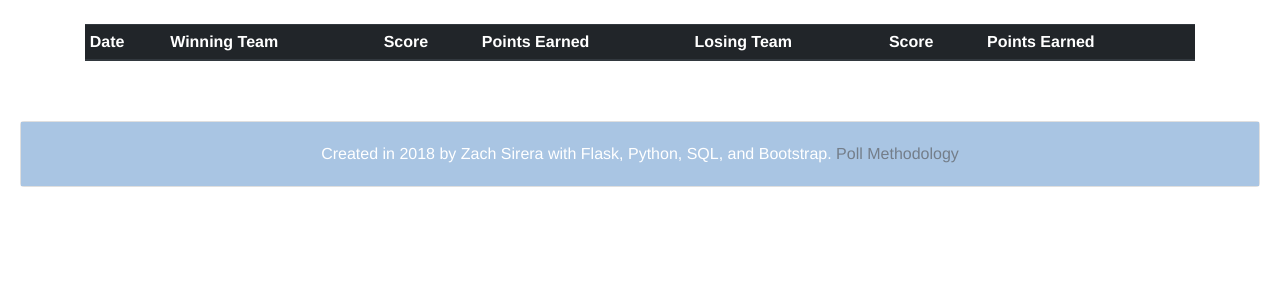
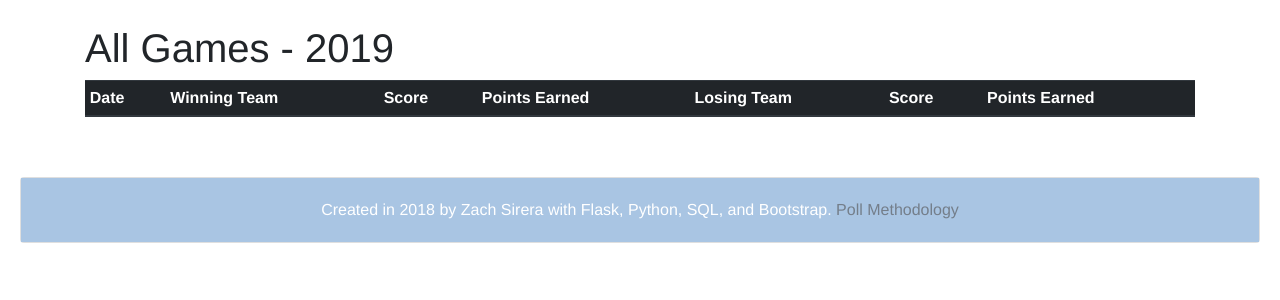
Before and after one commit to zachsirera/zachs-cfb-rankings, a Flask app: page /games in a window 1280 px wide. Shown: the part 136-436 px from the top of the page. Run offline with Flask 2, Linux system fonts and the light colour scheme; data that the repository does not hold is empty; some libraries are stand-ins or nearby versions.

Commit message:
Finished updating and adding new features for 2019

```diff
--- a/app.py
+++ b/app.py
@@ -675,7 +675,10 @@ def top_25():
 
 	rows.sort(key=lambda x: x[4])
 
-	return render_template("teams.html", rankings = rows, updated = updated, label = "Top 25")
+	year = 2019
+	label = "Top 25 - " + str(year)
+
+	return render_template("teams.html", rankings = rows, updated = updated, label = label)
 
 
 
@@ -713,7 +716,10 @@ def all_teams():
 
 	rows.sort(key=lambda x: x[4])
 
-	return render_template("teams.html", rankings = rows, updated = updated, label = "All Teams")
+	year = 2019
+	label = "All Teams - " + str(year)
+
+	return render_template("teams.html", rankings = rows, updated = updated, label = label)
 
 
 
@@ -729,7 +735,9 @@ def all_games():
 
 	rows.sort(key = lambda x: x[4])
 
-	return render_template("games.html", games = rows, updated = updated)
+	label = "All Games - " + str(year)
+
+	return render_template("games.html", games = rows, updated = updated, label = label)
 
 
 
@@ -955,7 +963,10 @@ def conference(conference):
 
 	rows.sort(key=lambda x: x[4])
 
-	return render_template("teams.html", rankings = rows, updated = updated, label = conference)
+	year = 2019
+	label = conference + " - " + str(year)
+
+	return render_template("teams.html", rankings = rows, updated = updated, label = label)
 
 
 
@@ -1094,7 +1105,7 @@ def history(year):
 
 	rows.sort(key=lambda x: x[4])
 
-	label = str(year) + ' - Final'
+	label = str(year) + ' - Final Rankings'
 
 	return render_template("teams.html", rankings = rows, label = label)
 
@@ -1108,11 +1119,18 @@ def week(week):
 	cursor.execute("SELECT * FROM weekly WHERE week = %s", (week,))
 	rows = cursor.fetchall()
 
+	if len(rows) == 0:
+		error = "No data available for this week."
+		return render_template("error.html", Error = error)
+
 	rows.sort(key=lambda x: x[4])
 
-	label = "Week " + str(week)
+	year = 2019
+	label = str(year) + " Season - Week " + str(week)
 
-	return render_template("teams.html", rankings = rows, label = label)
+	week_obj = [int(week) - 1, int(week) + 1, int(week)]
+
+	return render_template("teams.html", rankings = rows, label = label, week_obj = week_obj)
 
 
 
--- a/tables.py
+++ b/tables.py
@@ -265,11 +265,11 @@ def wins_n_losses():
 
     for team in winners:
         wins =  winners.count(team)
-        cur.execute("UPDATE teams SET wins = %s WHERE team = %s", (wins, team))
+        cur.execute("UPDATE weekly SET wins = %s WHERE team = %s", (wins, team))
 
     for team in losers:
         losses = losers.count(team)
-        cur.execute("UPDATE teams SET losses = %s WHERE team = %s", (losses, team))
+        cur.execute("UPDATE weekly SET losses = %s WHERE team = %s", (losses, team))
 
     conn.commit()
 
@@ -312,4 +312,4 @@ def null_to_zero():
 
     conn.commit()
 
-null_to_zero()
+wins_n_losses()
--- a/templates/games.html
+++ b/templates/games.html
@@ -5,7 +5,16 @@
 {% endblock %}
 
 {% block main %}
+
 <br>
+
+{% if label %}
+
+	<h1> {{ label }} </h1>
+
+{% endif %}
+
+
 <table class="table table-sm table-hover">
   <thead class="thead-dark">
     <tr>
--- a/templates/layout.html
+++ b/templates/layout.html
@@ -35,6 +35,11 @@
       color: white !important;
       text-align: center
     }
+
+    /*#bg {
+      background-color: #ebedf0;
+      width: 100vw;
+    }*/
 
     * {
       font-family: helvetica;
@@ -137,7 +142,7 @@
     </div>
   </nav>
 
-  <div class="container" style="height: 100%">
+  <div id="bg" class="container" style="height: 100%">
   	<main>
   		{% block main %}{% endblock %}
   	</main>
```
Also changed, not shown: templates/teams.html (+10 -1 lines).
